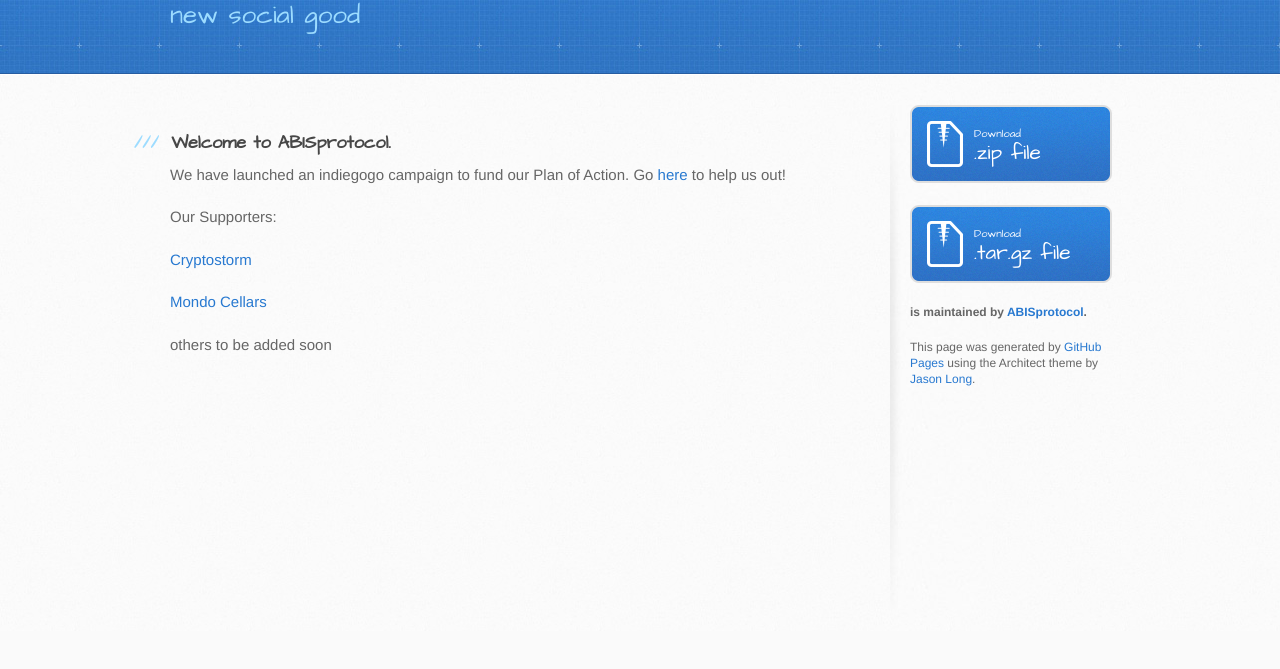
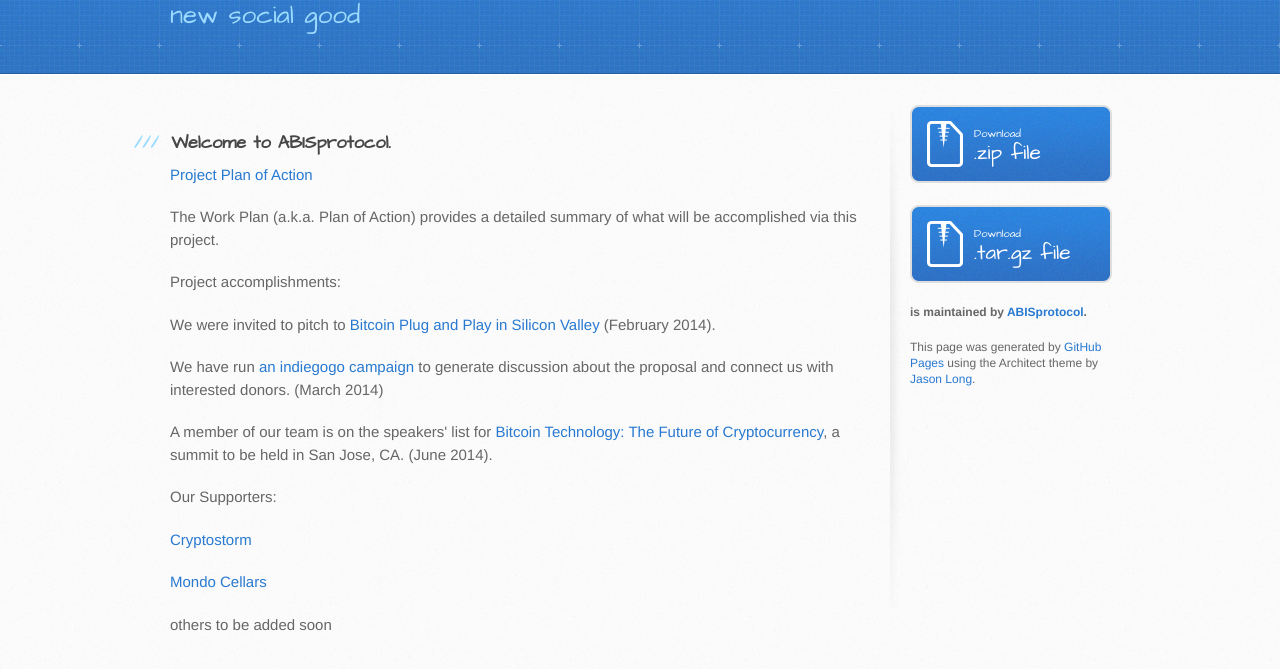
Before and after one commit to ABISprotocol/ABIS, a plain HTML site: page index.html in a window 1280 px wide. Shown: the part 195-864 px from the top of the page. Before the commit the page ends 826 px from the top, so only its background shows below. Drawn offline with Linux system fonts and the light colour scheme.

Commit message:
Update ABISprotocol index.html
Adding progress descriptions and link to Plan of Action

```diff
--- a/index.html
+++ b/index.html
@@ -31,7 +31,14 @@
           <h3>
 <a name="welcome-to-abisprotocol" class="anchor" href="#welcome-to-abisprotocol"><span class="octicon octicon-link"></span></a>Welcome to ABISprotocol.</h3>
 
-<p>We have launched an indiegogo campaign to fund our Plan of Action.  Go <a href="http://igg.me/at/microdonations-using-cryptocurrencies">here</a> to help us out!</p>
+<p><a href="https://gist.github.com/ABISprotocol/8515891">Project Plan of Action</a></p>
+<p>The Work Plan (a.k.a. Plan of Action) provides a detailed summary of what will be accomplished via this project.</p>
+
+
+<p>Project accomplishments:</p>
+<p>We were invited to pitch to <a href="http://bitcoin.plugandplaytechcenter.com/">Bitcoin Plug and Play in Silicon Valley</a> (February 2014).</p>
+<p>We have run <a href="http://www.indiegogo.com/projects/cryptocurrencies-for-good-revolutionizing-microdonations/">an indiegogo campaign</a> to generate discussion about the proposal and connect us with interested donors. (March 2014)</p>
+<p>A member of our team is on the speakers' list for <a href="http://www.bitcointechnologysummit.com/media/9191/9191_Brochure.pdf">Bitcoin Technology:  The Future of Cryptocurrency</a>, a summit to be held in San Jose, CA. (June 2014).</p>
 
 <p><em>Our Supporters:</em></p>
 
```
